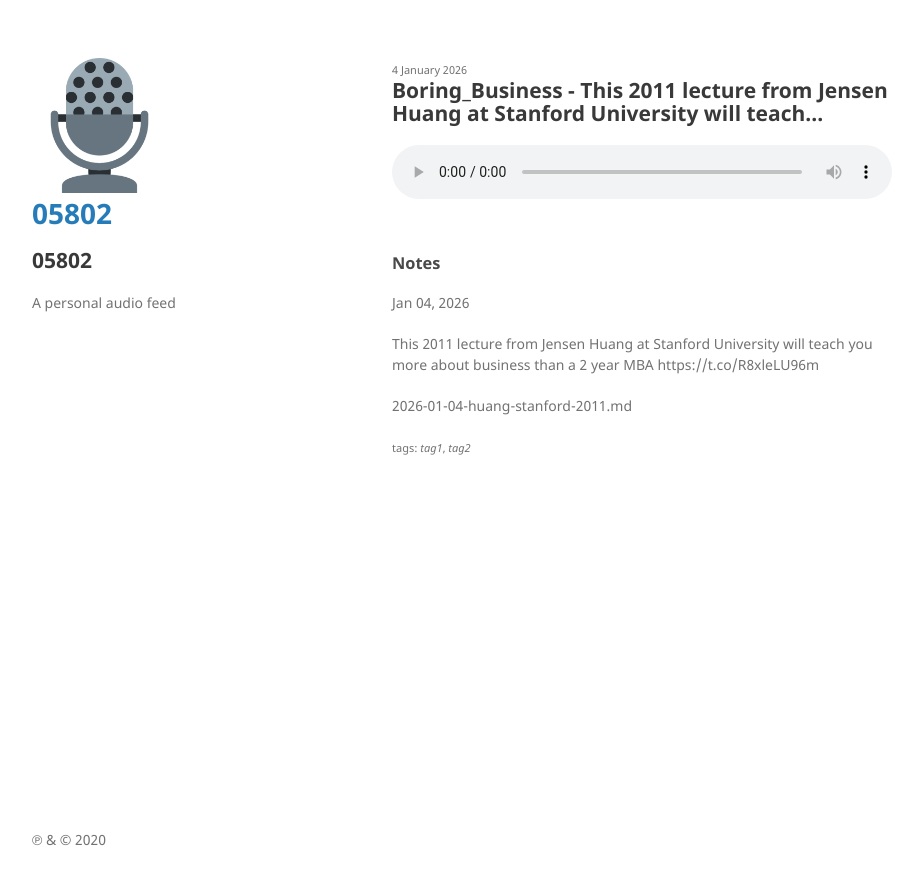
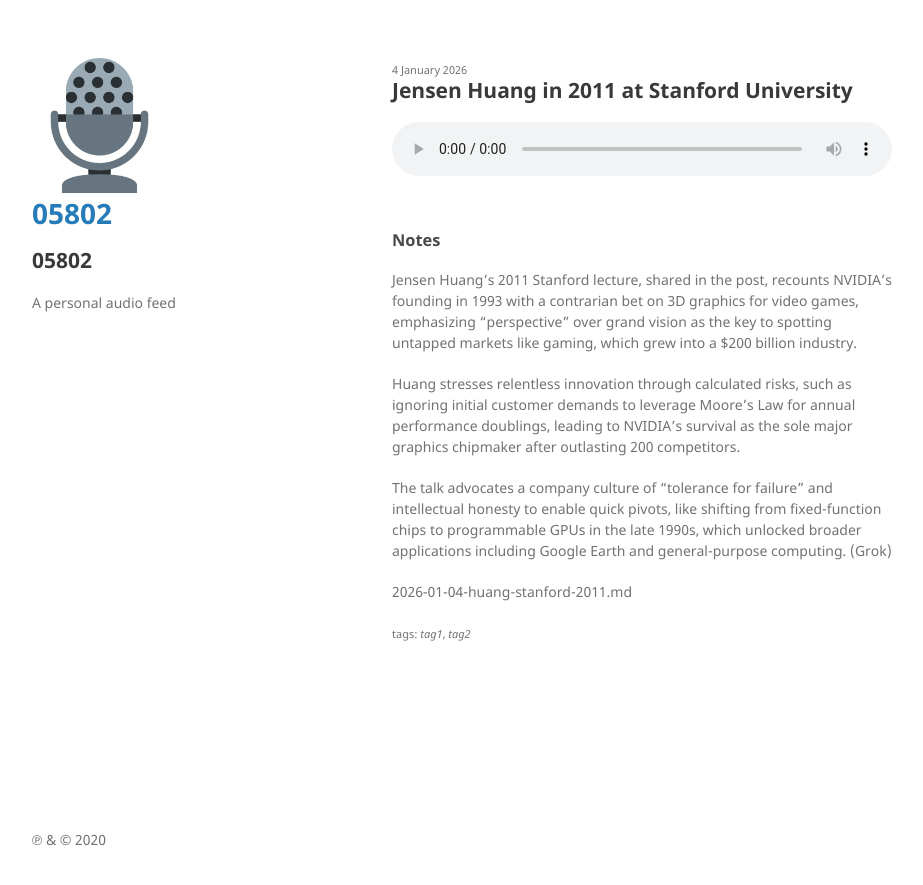
Before and after one commit to 05802/rss_audio, a Jekyll site: the page built from _posts/2026-01-04-huang-stanford-2011.md, in a window 1280 px wide. Shown: the top 885 px of the page, without its empty margins (178-1101 px from the left). Built offline with Jekyll 4.4.1, drawn with Linux system fonts in a browser that asks for light colours.

Commit message:
Update 2026-01-04-huang-stanford-2011.md

```diff
--- a/_posts/2026-01-04-huang-stanford-2011.md
+++ b/_posts/2026-01-04-huang-stanford-2011.md
@@ -1,5 +1,5 @@
 ---
-title: "Boring_Business - This 2011 lecture from Jensen Huang at Stanford University will teach..."
+title: "Jensen Huang in 2011 at Stanford University"
 date: 2026-01-04 18:07:45 +0000
 keywords:
 - tag1
@@ -10,9 +10,14 @@
 layout: podcast
 excerpt_separator: <!--more-->
 ---
-Jan 04, 2026
 
-This 2011 lecture from Jensen Huang at Stanford University will teach you more about business than a 2 year MBA https://t.co/R8xleLU96m
+Jensen Huang's 2011 Stanford lecture, shared in the post, recounts NVIDIA's founding in 1993 with a contrarian bet on 3D graphics for video games, emphasizing "perspective" over grand vision as the key to spotting untapped markets like gaming, which grew into a $200 billion industry.
+
+Huang stresses relentless innovation through calculated risks, such as ignoring initial customer demands to leverage Moore's Law for annual performance doublings, leading to NVIDIA's survival as the sole major graphics chipmaker after outlasting 200 competitors.
+
+The talk advocates a company culture of "tolerance for failure" and intellectual honesty to enable quick pivots, like shifting from fixed-function chips to programmable GPUs in the late 1990s, which unlocked broader applications including Google Earth and general-purpose computing.
+(Grok)
+
 
 <!--more-->
 
```
